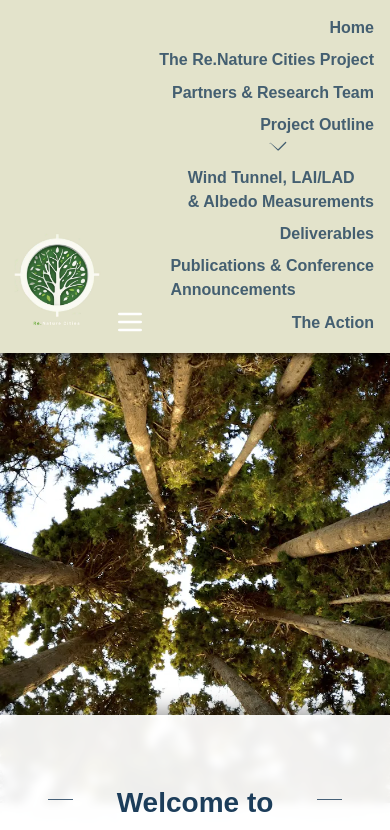
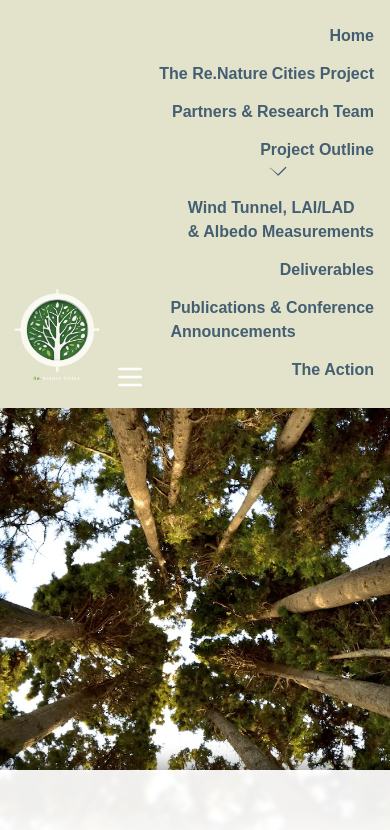
Before and after one commit to Papioani/the_re.nature_cities_project, a Next.js app: page / in a window 390 px wide. Shown: the top 830 px of the page. Built offline with nearby package versions, Linux system fonts and the light colour scheme.

Commit message:
better UX for navbar links

```diff
--- a/src/app/components/Navbar/Navbar.module.css
+++ b/src/app/components/Navbar/Navbar.module.css
@@ -1,7 +1,8 @@
 .navbar {
   left: 0;
-  background-color: #e3e3cb; /*  556b2f  ///// */
-  box-shadow: 0px 4px 6px rgba(0, 0, 0, 0.5);
+  background-color: #e3e3cb; /*  or 556b2f  ///// */
+  will-change: transform;
+  transform: translateZ(0);
   z-index: 20;
   width: 100%;
   line-height: 1.5rem;
@@ -9,11 +10,11 @@
   flex-wrap: nowrap;
   padding-right: 0.7rem;
 }
+
 .navbar a:hover {
   text-decoration: wavy;
-  transform: scale(1.03); /* Slightly enlarge on hover for effect */
-  transition: background-color 0.3s ease, transform 0.3s ease;
-  background-color: #c5c5af; /* rgba(255, 255, 255, 0.1) /////// */
+  transform: scale(1.04);
+  transition: all 0.3s ease;
 }
 
 .logoSection {
@@ -28,6 +29,7 @@
   justify-content: flex-end;
   gap: 0.4rem;
   flex-wrap: nowrap;
+  padding: 0.5rem 0;
 }
 @media (min-width: 1440px) {
   .logoSection {
@@ -37,7 +39,7 @@
   .navbarLinks {
     display: flex; /* Ensure this is flex to apply gap */
     flex-direction: row; /* Align links horizontally */
-    gap: 4rem;
+    gap: 2rem;
     margin: 0 0.5rem; /* Adds rem margin to the left and right of the navbar */
   }
 }
@@ -49,6 +51,7 @@
   .navbarLinks {
     flex-wrap: wrap;
     justify-content: space-between;
+    gap: 1.5rem;
   }
   .relative.inline-block {
     /* Select the parent element */
@@ -70,8 +73,8 @@
     flex-direction: column; /* Stack vertically on small screens */
     align-items: flex-end; /* Adjust alignment */
     position: relative; /* Ensure that links stay within their container */
-    padding-top: 4rem;
-    padding: 0.5rem;
+    padding: 1rem 0.5rem;
+    gap: 0.75rem;
   }
   .navbar {
     display: flex;
@@ -116,25 +119,36 @@
   font-weight: bolder;
   padding: 0 0 0.125rem 0;
   border-radius: 0.25rem;
-  transition: color 0.3s ease, transform 0.2s ease;
+  transition: all 0.3s ease;
   text-align: start;
-  color: rgba(
-    28,
-    61,
-    90,
-    0.8
-  ); /* #356335; */ /* ffffff   556b2f 333333  2e4d2e  /////// */
+  color: rgba(28, 61, 90, 0.8);
   font-size: 1rem;
   display: block;
   white-space: nowrap;
-  /* Prevent shrinking */
   flex-shrink: 0;
+  position: relative;
+  background-color: #e3e3cb;
 }
 
-.navLink:active {
-  outline: 0.125rem solid #2e4d2e;
-  outline-offset: 0.125rem;
-  transform: scale(0.98);
+.navLink:hover {
+  transform: scale(1.04);
+  color: rgba(28, 61, 90, 0.95);
+  border-bottom: 2px solid rgba(28, 61, 90, 0.8); /* Add underline */
+  padding-bottom: 0.125rem;
+  text-decoration: wavy;
+}
+
+.navLink:active,
+.navLink.active {
+  transform: scale(1.04);
+  color: rgba(28, 61, 90, 0.95);
+  border-bottom: 2px solid rgba(28, 61, 90, 0.8); /* Add underline */
+  padding-bottom: 0.125rem;
+  text-decoration: wavy;
+}
+
+.navLink:focus {
+  outline: none;
 }
 
 .tooltipBox {
@@ -150,3 +164,13 @@
   z-index: 20;
   transition: background-color 0.3s ease; /* Smooth transition for hover effect */
 }
+
+@media (prefers-reduced-motion: reduce) {
+  .navbar a,
+  .navLink,
+  .dropdownMenu,
+  .tooltipBox {
+    transition: none;
+    animation: none;
+  }
+}
--- a/src/app/styles/layout.module.css
+++ b/src/app/styles/layout.module.css
@@ -2,8 +2,8 @@
   position: -webkit-sticky; /* Safari fix */
   position: relative;
   background: rgba(255, 255, 255, 0.93);
-  backdrop-filter: blur(4px);
-  -webkit-backdrop-filter: blur(4px);
+  backdrop-filter: blur(2px);
+  -webkit-backdrop-filter: blur(2px);
   box-shadow: 0 -4px 20px rgba(0, 0, 0, 0.4);
   transition: all 0.3s ease-in-out;
   flex-grow: 1;
@@ -30,8 +30,23 @@
   min-height: 400px;
   max-height: 450px;
   overflow: hidden;
-  /*  negative margin to create overlap */
   margin-bottom: -3rem;
+}
+
+.heroSection::after {
+  content: "";
+  position: absolute;
+  bottom: 0;
+  left: 0;
+  right: 0;
+  height: 3rem; /* Match the negative margin-bottom of heroSection */
+  background: linear-gradient(
+    to bottom,
+    rgba(255, 255, 255, 0) 0%,
+    rgba(255, 255, 255, 0.9) 100%
+  );
+  pointer-events: none;
+  z-index: 2;
 }
 
 .heroImageContainer {
```
